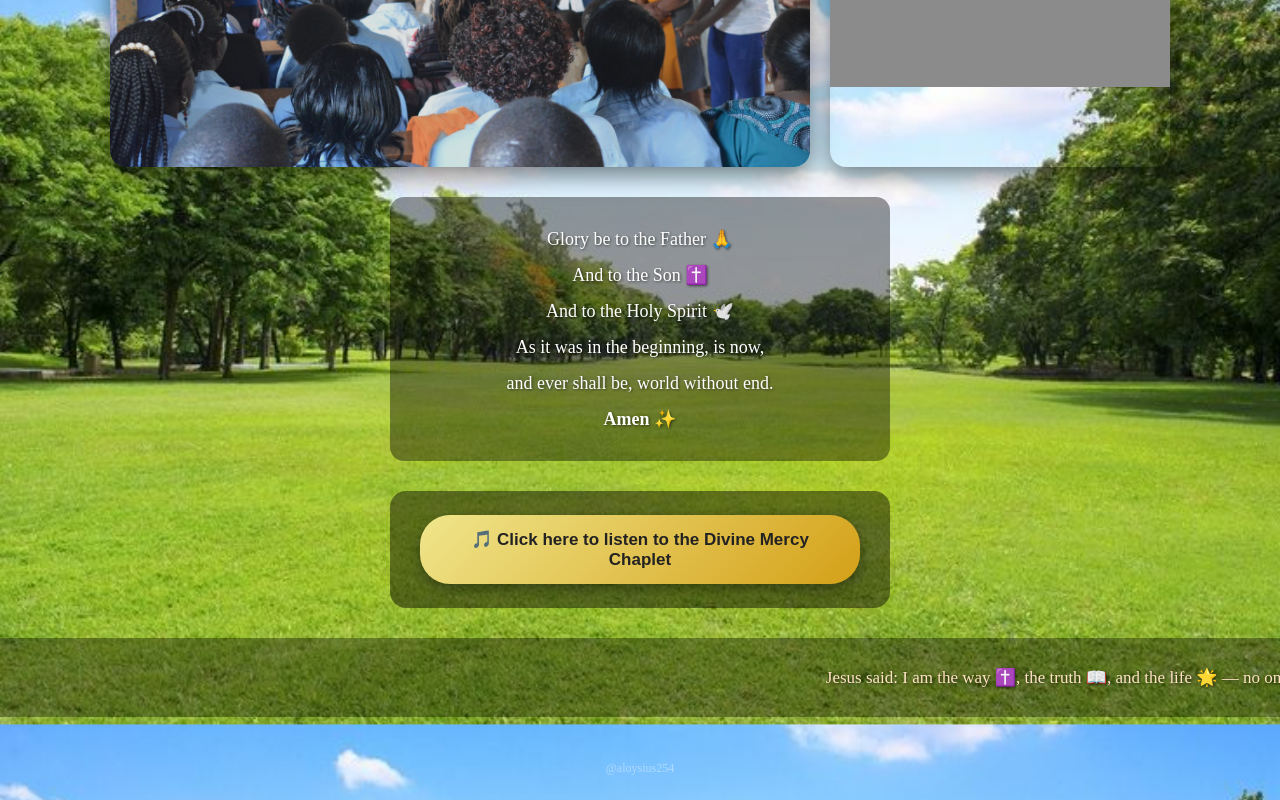
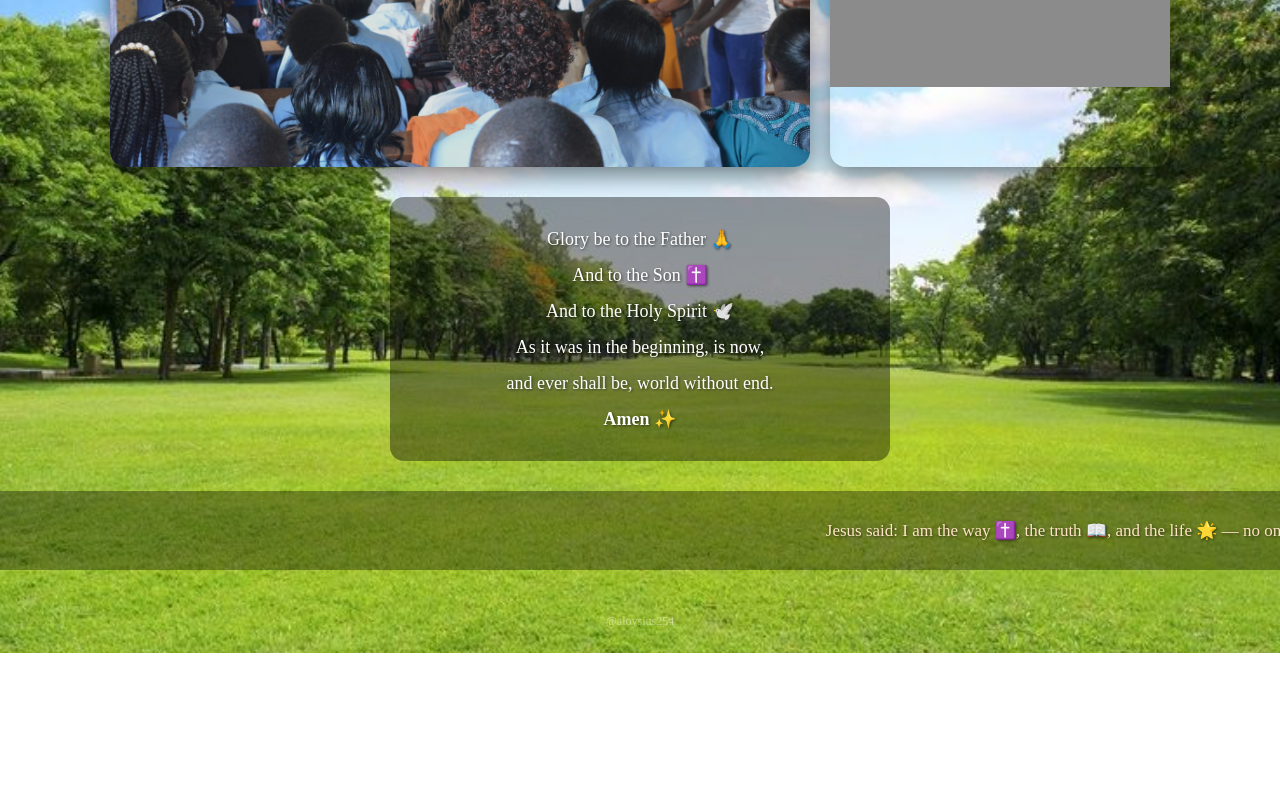
Before and after one commit to Aloysius254/websitedemo, a plain HTML site: page family.html in a window 1280 px wide. Shown: the part 980-1780 px from the top of the page. After the commit the page ends 1633 px from the top, so only its background shows below. Drawn offline with Linux system fonts and the light colour scheme; grey boxes are pictures that could not be loaded.

Commit message:
Remove audio files and section, ready for YouTube link

```diff
--- a/family.html
+++ b/family.html
@@ -65,28 +65,6 @@
       <strong>Amen ✨</strong>
     </p>
 
-    <!-- Divine Mercy Audio -->
-    <div class="audio-section">
-      <button class="audio-toggle" onclick="toggleAudio()">🎵 Click here to listen to the Divine Mercy Chaplet</button>
-      <audio id="divineAudio" controls style="display:none; width:100%; margin-top:16px; border-radius:30px;">
-        <source src="audio/Divine Mercy Chaplet english.mp3" type="audio/mpeg">
-        Your browser does not support the audio element.
-      </audio>
-    </div>
-
-    <script>
-      function toggleAudio() {
-        const audio = document.getElementById('divineAudio');
-        if (audio.style.display === 'none') {
-          audio.style.display = 'block';
-          audio.play();
-        } else {
-          audio.style.display = 'none';
-          audio.pause();
-        }
-      }
-    </script>
-
     <div class="marquee-wrapper">
       <p class="marquee-text">Jesus said: I am the way ✝️, the truth 📖, and the life 🌟 — no one comes to the Father except through me 🙌 — guide your family with love ❤️, prayer 🙏, and kindness 🌿</p>
     </div>
--- a/style1.css
+++ b/style1.css
@@ -221,35 +221,6 @@ header h1 {
   text-shadow: 1px 1px 3px rgba(0,0,0,0.6);
 }
 
-/* ── Audio Section ── */
-.audio-section {
-  margin: 10px auto 30px;
-  max-width: 500px;
-  background: rgba(0,0,0,0.45);
-  border-radius: 16px;
-  padding: 24px 30px;
-  text-align: center;
-}
-
-.audio-toggle {
-  background: linear-gradient(135deg, #f0e68c, #d4a017);
-  color: #222;
-  border: none;
-  padding: 14px 28px;
-  border-radius: 30px;
-  font-size: 17px;
-  font-weight: bold;
-  cursor: pointer;
-  box-shadow: 0 4px 14px rgba(0,0,0,0.4);
-  transition: transform 0.3s, box-shadow 0.3s;
-  width: 100%;
-}
-
-.audio-toggle:hover {
-  transform: scale(1.04);
-  box-shadow: 0 6px 20px rgba(0,0,0,0.5);
-}
-
 /* ── Marquee ── */
 .marquee-wrapper {
   overflow: hidden;
```
